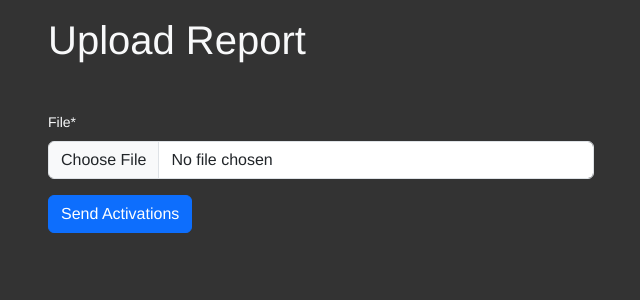
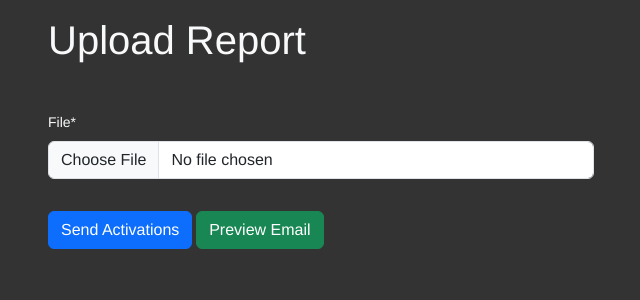
Before and after one commit to phyxphysio/exercise_app, a Django app: page /activate/ in a window 1280 px wide. Shown: the part 56-356 px from the top of the page, without its empty margins (319-959 px from the left). Run offline with Django 5.2, Linux system fonts and the light colour scheme; the visitor is signed in with stand-in values (Sample User, id 1); parts of the project's set-up code (start-up, migrations or seed data) failed here and were passed over; some libraries are stand-ins or nearby versions.

Commit message:
Add preview for email

```diff
--- a/physioexercises/patient_activation/templates/patient_activation/patient_activation.html
+++ b/physioexercises/patient_activation/templates/patient_activation/patient_activation.html
@@ -15,7 +15,8 @@
                 <form method="post" enctype="multipart/form-data" class="mt-5">
                     {% csrf_token %} {{ form|crispy }}
                     <div class="justify-content-center">
-                        <button type="submit" class="btn btn-primary">Send Activations</button>
+                        <button type="submit" class="btn btn-primary my-3">Send Activations</button>
+                        <button class='btn btn-success' hx-get="{% url "preview_activation" %}" hx-swap="outerHTML">Preview Email</button>
                     </div>
                 </form>
             </div>
--- a/physioexercises/patient_activation/views.py
+++ b/physioexercises/patient_activation/views.py
@@ -3,6 +3,7 @@ from django.shortcuts import render
 from .forms import LastAttendanceReportForm
 from django.contrib.auth.decorators import login_required
 from .activation_utils import get_addresses, send_patient_activation
+
 
 @login_required
 def handle_report_upload(request):
@@ -12,7 +13,11 @@ def handle_report_upload(request):
         if form.is_valid():
             file = request.FILES["file"]
             result = process_report(file, user.username)
-            return render(request, "patient_activation/patient_activation_success.html", {"email_count": result})
+            return render(
+                request,
+                "patient_activation/patient_activation_success.html",
+                {"email_count": result},
+            )
     else:
         form = LastAttendanceReportForm()
     return render(request, "patient_activation/patient_activation.html", {"form": form})
@@ -21,3 +26,22 @@ def handle_report_upload(request):
 def process_report(f, sender):
     addresses = get_addresses(f)
     send_patient_activation(addresses=addresses, sender=sender)
+
+
+def preview_activation_email(request):
+    booking_link = "https://physioward.com.au/book-now/"
+    image_url = "https://physioward.com.au/wp-content/uploads/2022/09/physioward-secondary-logo-stacked-left-full-color-rgb.svg"
+
+    name = "Patient name"
+    sender = "Physiotherapist Name"
+
+    return render(
+        template_name="patient_activation/preview_activation.html",
+        context={
+            "sender": sender,
+            "booking_link": booking_link,
+            "image_url": image_url,
+            "name": name,
+        },
+        request=request
+    )
--- a/physioexercises/physioexercises/urls.py
+++ b/physioexercises/physioexercises/urls.py
@@ -20,7 +20,7 @@ from django.urls import path, include
 from exercises.views import search_exercises, send_email, SuccessView, ExerciseListView
 from django.conf import settings
 from django.conf.urls.static import static
-from patient_activation.views import handle_report_upload
+from patient_activation.views import handle_report_upload, preview_activation_email
 urlpatterns = [
     path("admin/", admin.site.urls, name="edit"),
     path("", search_exercises, name="home"),
@@ -29,6 +29,8 @@ urlpatterns = [
     path("accounts/", include("django.contrib.auth.urls")),
     path("exercises/", ExerciseListView.as_view(), name="exercises"),
     path("activate/", handle_report_upload, name="activate"),
+    path("preview_activation/", preview_activation_email, name="preview_activation"),
+
 
 
 ]
```
Also changed, not shown: physioexercises/patient_activation/templates/patient_activation/preview_activation.html (added, +16 -0 lines).
